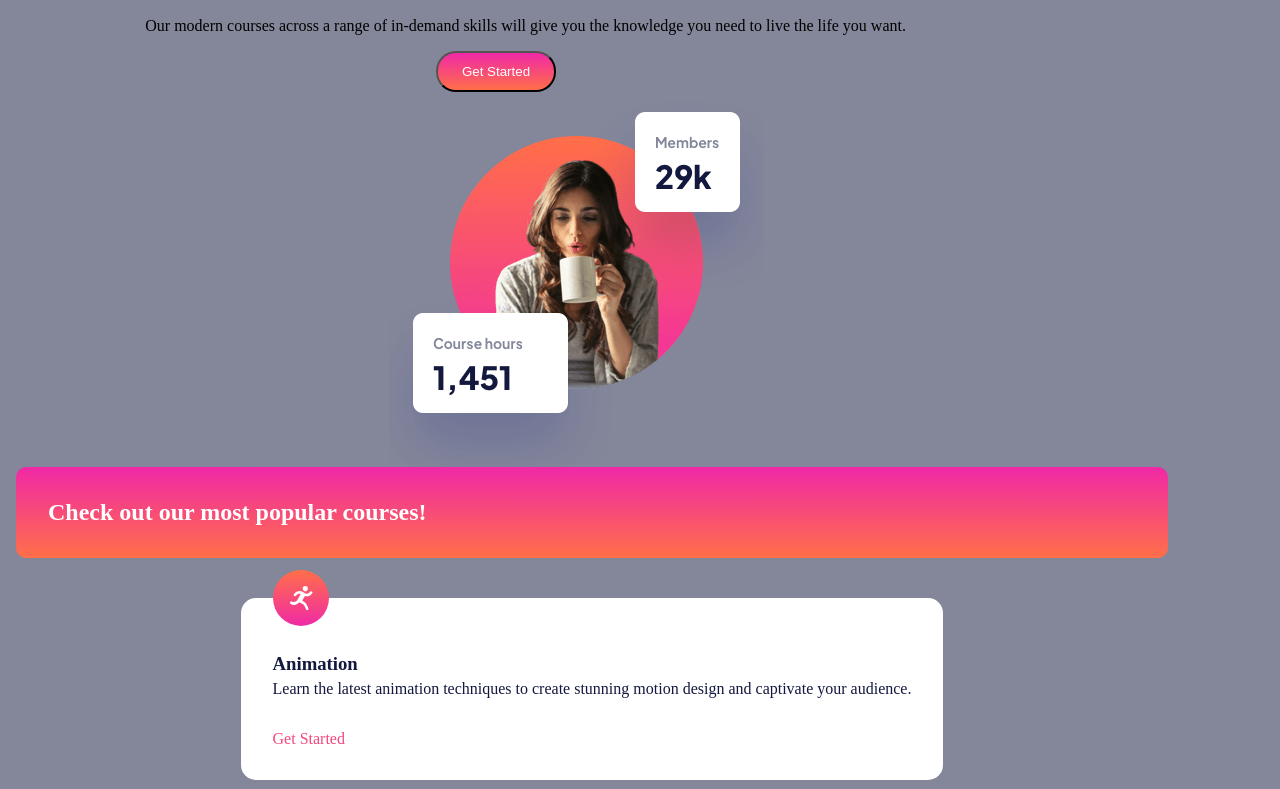
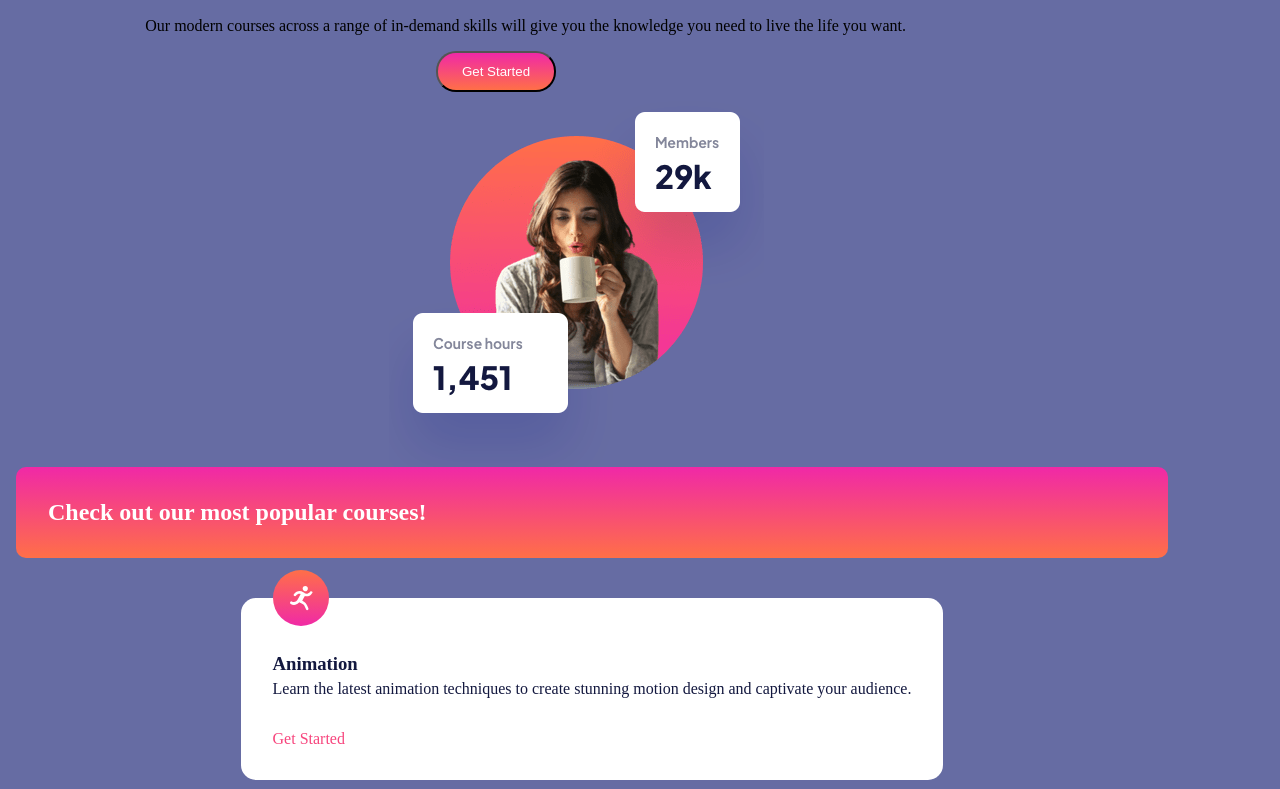
Before and after one commit to ShaunPour/Skilled-elearning-Landing-Page, a plain HTML site: page index.html in a window 1280 px wide. Shown: the part 137-926 px from the top of the page. Drawn offline with Linux system fonts and the light colour scheme.

Commit message:
Update styles.css

```diff
--- a/css/styles.css
+++ b/css/styles.css
@@ -5,7 +5,7 @@
 }
 
 body {
-    background-color: hsl(232, 10%, 56%);
+    background-color: hsl(234, 25%, 52%);
     width: 90vw;
 }
 
```
